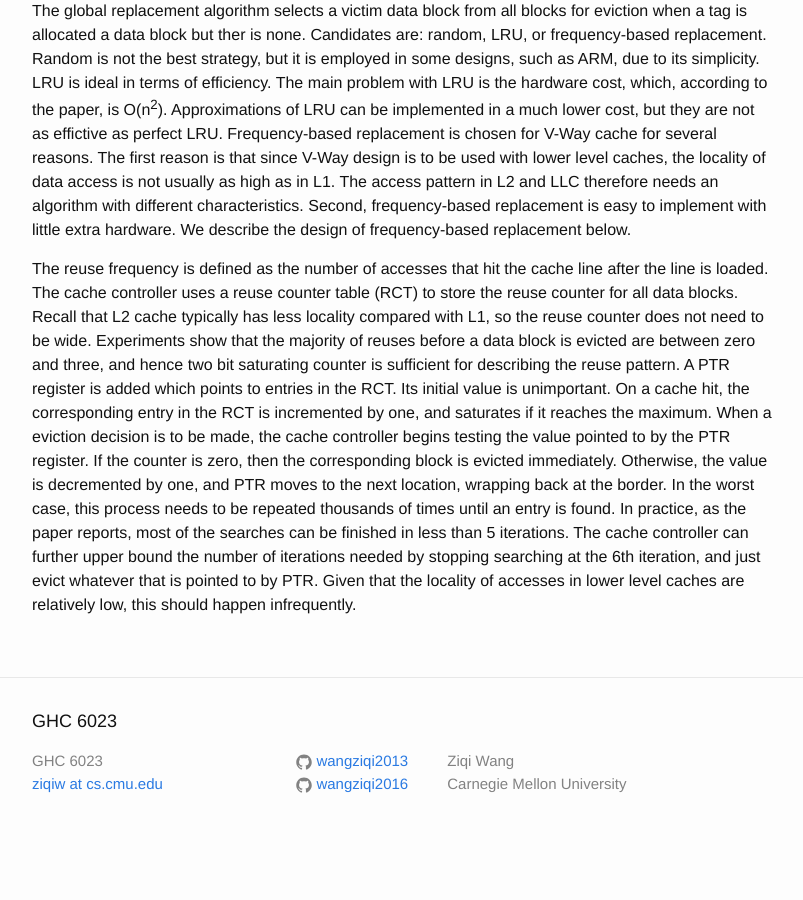
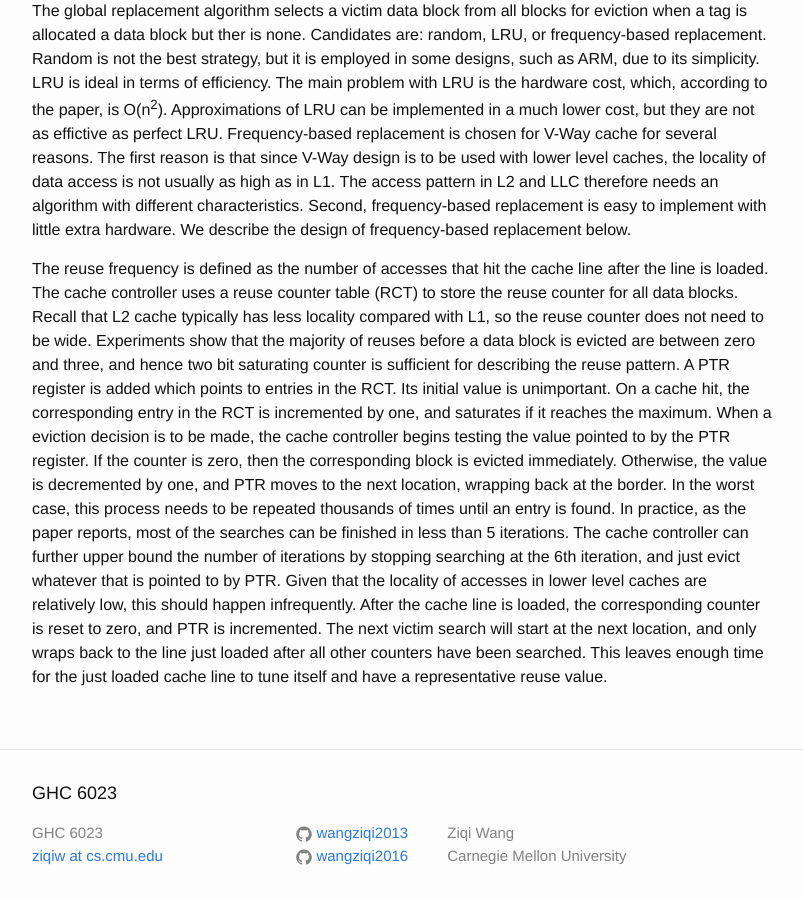
Before and after one commit to wangziqi2013/wangziqi2013.github.io, a Jekyll site: the page built from _posts/2018-06-18-v-way-cache.markdown, in a window 1280 px wide and 900 px high, scrolled down 1960 px. Shown: the whole window, without its empty margins (238-1041 px from the left). Built offline with Jekyll 4.4.1, drawn with Linux system fonts in a browser that asks for light colours; before the commit the page ends 2815 px from its top, so only the background shows below that.

Commit message:
Small change

```diff
--- a/_posts/2018-06-18-v-way-cache.markdown
+++ b/_posts/2018-06-18-v-way-cache.markdown
@@ -92,6 +92,9 @@ testing the value pointed to by the PTR register. If the counter is zero, then t
 evicted immediately. Otherwise, the value is decremented by one, and PTR moves to the next location, wrapping back
 at the border. In the worst case, this process needs to be repeated thousands of times until an entry is found. In
 practice, as the paper reports, most of the searches can be finished in less than 5 iterations. The cache controller
-can further upper bound the number of iterations needed by stopping searching at the 6th iteration, and just evict
+can further upper bound the number of iterations by stopping searching at the 6th iteration, and just evict
 whatever that is pointed to by PTR. Given that the locality of accesses in lower level caches are relatively low,
-this should happen infrequently.
+this should happen infrequently. After the cache line is loaded, the corresponding counter is reset to zero, and
+PTR is incremented. The next victim search will start at the next location, and only wraps back to the line
+just loaded after all other counters have been searched. This leaves enough time for the just loaded cache line
+to tune itself and have a representative reuse value.
```
